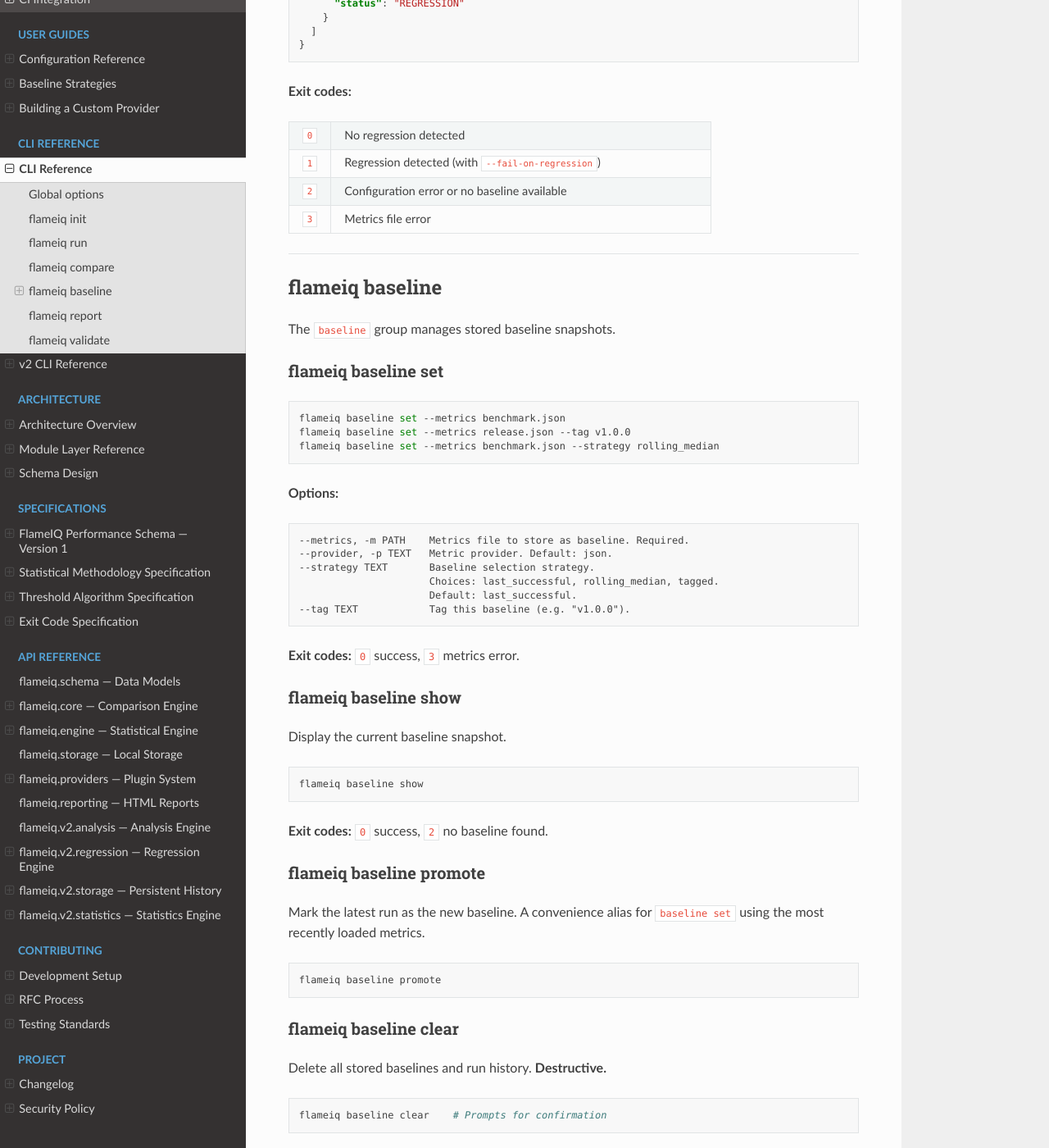
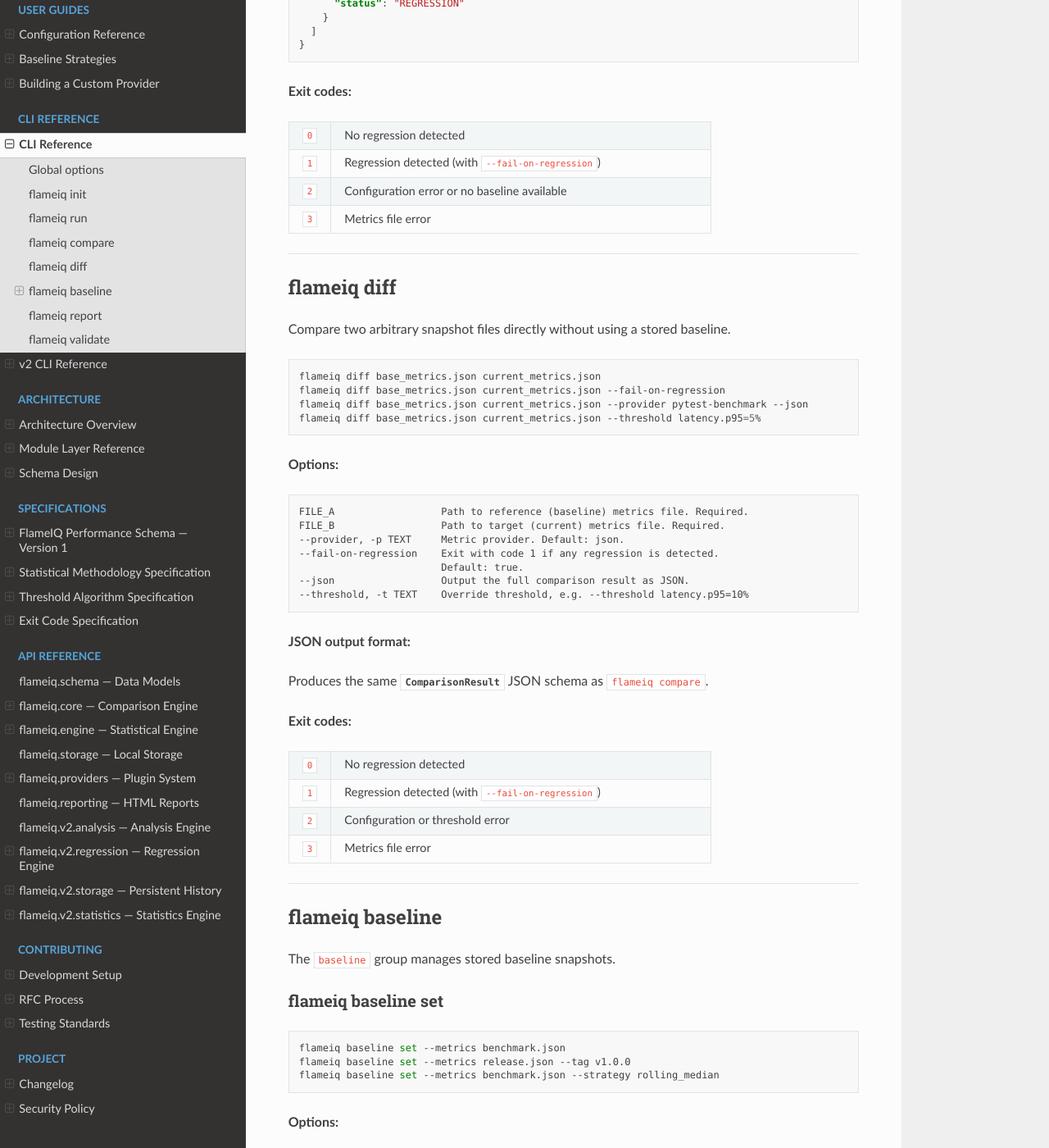
Before and after one commit to flameiq/flameiq-core, a Sphinx documentation site: the page built from docs/source/cli/reference.rst, in a window 1280 px wide and 1400 px high, scrolled down 2529 px. Shown: the whole window at 82% size. Built offline with Sphinx 7.4.7 and the Read the Docs theme 3.1.0, drawn with Linux system fonts in a browser that asks for light colours.

Commit message:
docs(cli): add reference documentation for flameiq diff

```diff
--- a/docs/source/cli/reference.rst
+++ b/docs/source/cli/reference.rst
@@ -152,6 +152,50 @@ Compare the current run against the stored baseline.
 
 ----
 
+flameiq diff
+------------
+
+Compare two arbitrary snapshot files directly without using a stored baseline.
+
+.. code-block:: bash
+
+   flameiq diff base_metrics.json current_metrics.json
+   flameiq diff base_metrics.json current_metrics.json --fail-on-regression
+   flameiq diff base_metrics.json current_metrics.json --provider pytest-benchmark --json
+   flameiq diff base_metrics.json current_metrics.json --threshold latency.p95=5%
+
+**Options:**
+
+.. code-block:: text
+
+   FILE_A                  Path to reference (baseline) metrics file. Required.
+   FILE_B                  Path to target (current) metrics file. Required.
+   --provider, -p TEXT     Metric provider. Default: json.
+   --fail-on-regression    Exit with code 1 if any regression is detected.
+                           Default: true.
+   --json                  Output the full comparison result as JSON.
+   --threshold, -t TEXT    Override threshold, e.g. --threshold latency.p95=10%
+
+**JSON output format:**
+
+Produces the same :class:`~flameiq.core.models.ComparisonResult` JSON schema as ``flameiq compare``.
+
+**Exit codes:**
+
+.. list-table::
+   :widths: 10 90
+
+   * - ``0``
+     - No regression detected
+   * - ``1``
+     - Regression detected (with ``--fail-on-regression``)
+   * - ``2``
+     - Configuration or threshold error
+   * - ``3``
+     - Metrics file error
+
+----
+
 flameiq baseline
 ----------------
 
```
